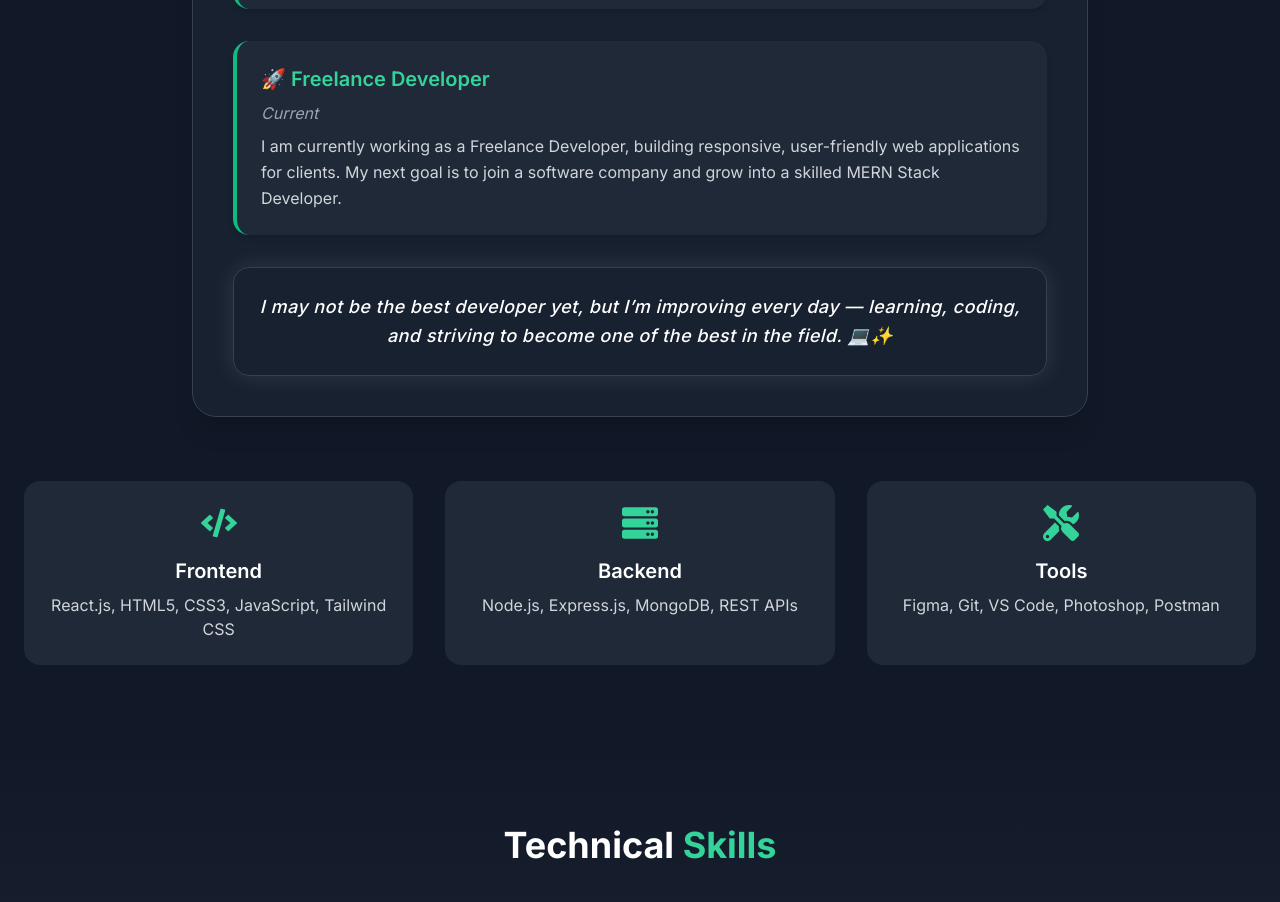
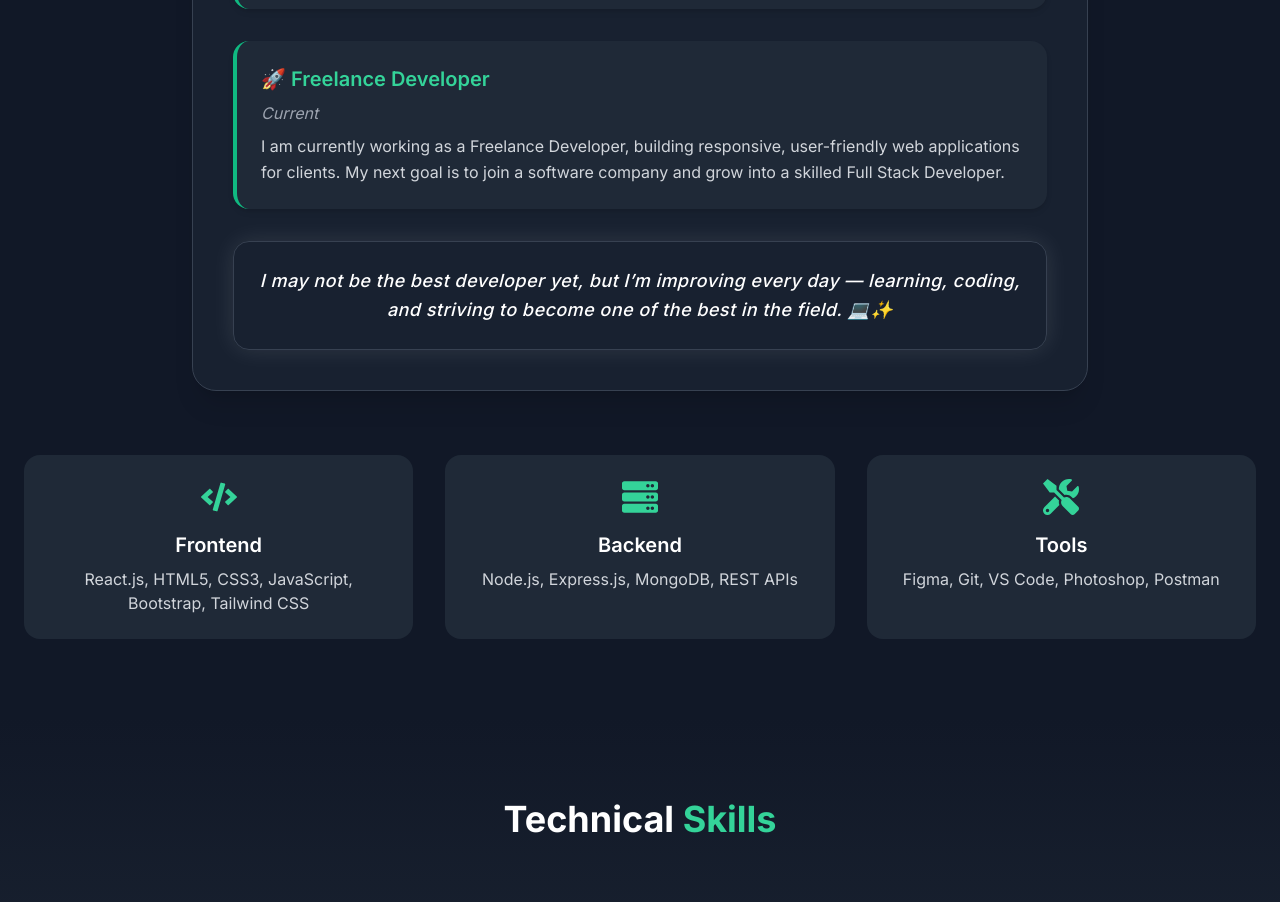
Before and after one commit to Bskumaar/freelancer, a React (Vite) app: page / in a window 1280 px wide. Shown: the part 1840-2742 px from the top of the page. Built offline with nearby package versions, Linux system fonts and the light colour scheme; the HTML template or start-up script is replaced by a standard one.

Commit message:
Updated portfolio design v003

```diff
--- a/src/components/About.jsx
+++ b/src/components/About.jsx
@@ -38,7 +38,7 @@ const About = () => {
     {
       year: "Current",
       title: "🚀 Freelance Developer",
-      desc: "I am currently working as a Freelance Developer, building responsive, user-friendly web applications for clients. My next goal is to join a software company and grow into a skilled MERN Stack Developer.",
+      desc: "I am currently working as a Freelance Developer, building responsive, user-friendly web applications for clients. My next goal is to join a software company and grow into a skilled Full Stack Developer.",
       color: "border-primary-500",
       text: "text-primary-400",
       direction: "left"
@@ -111,7 +111,7 @@ const About = () => {
             {
               icon: <FaCode className="text-4xl text-primary-400 mb-4 mx-auto" />,
               title: "Frontend",
-              desc: "React.js, HTML5, CSS3, JavaScript, Tailwind CSS"
+              desc: "React.js, HTML5, CSS3, JavaScript, Bootstrap, Tailwind CSS"
             },
             {
               icon: <FaServer className="text-4xl text-primary-400 mb-4 mx-auto" />,
```
Also changed, not shown: 1 other file (tests, documents, lock files or other folders).
